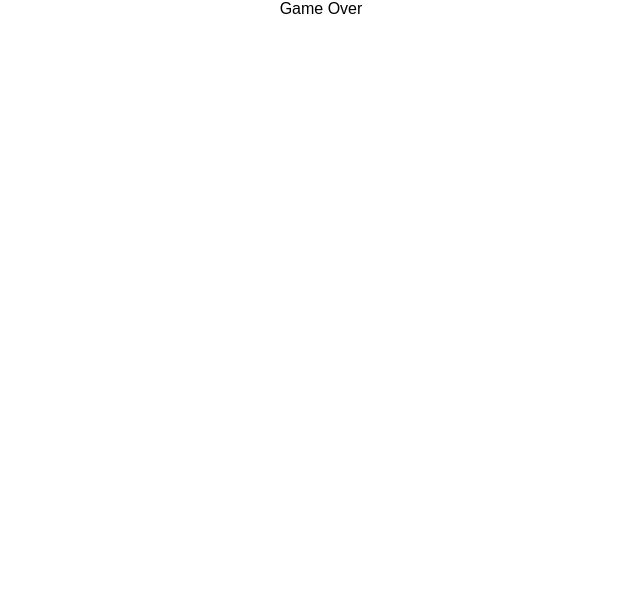
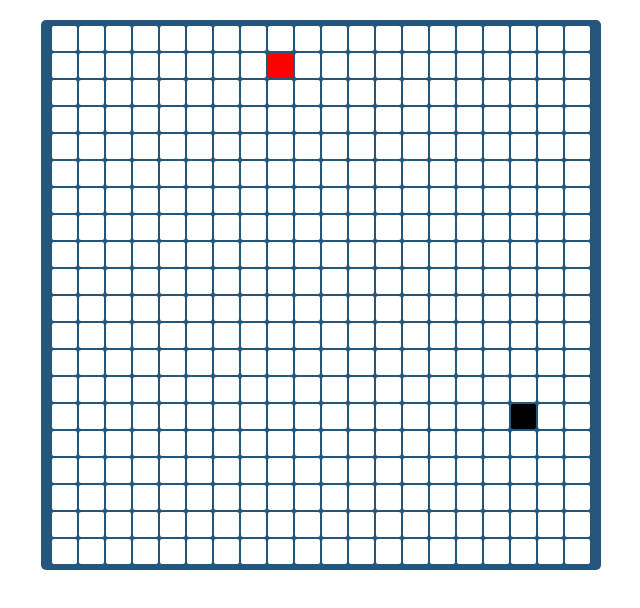
Before and after one commit to wizardone/snake, a React (Create React App) app: page / in a window 1280 px wide. Shown: the top 608 px of the page, without its empty margins (319-959 px from the left). Built offline with nearby package versions, Linux system fonts and the light colour scheme.

Commit message:
rework game logic

```diff
--- a/src/components/App.js
+++ b/src/components/App.js
@@ -4,7 +4,7 @@ import Board from './board.js'
 import Apple from './apple.js'
 import Snake from './snake.js'
 
-const MOVE_RATE = 500
+const MOVE_RATE = 300
 const KEY_CODES = {
   38: 'UP',
   39: 'RIGHT',
@@ -19,23 +19,41 @@ class App extends Component {
   constructor(props) {
     super(props)
     this.state = {
-      applePosition: apple.position,
-      snakePosition: snake.position,
+      apple: {
+        coordinates: apple.position
+      },
+      snake: {
+        coordinates: snake.coordinates
+      },
       snakeDirection: 'RIGHT',
       gameOver: false
     }
   }
 
+  updateSnakePosition = (snake) => {
+    this.setState({
+      snake: {
+        coordinates: [snake.headCoordinates, ...snake.tailCoordinates]
+      }
+    })
+  }
+
+  updateApplePosition = (apple) => {
+    apple.rePosition()
+    this.setState({
+      apple: {
+        coordinates: apple.position
+      }
+    })
+  }
+
+  gameOver = () => {
+    this.setState({ gameOver: true })
+    clearInterval(this.interval)
+  }
+
   moveSnake = () => {
-    setInterval(() => {
-      snake.move(this.state.snakeDirection)
-      if(this.isValidPosition(snake.position)) {
-        this.setState({ snakePosition: snake.position })
-        this.snakeEatApple(this.state.applePosition, snake.position)
-      } else {
-        this.setState({ gameOver: true })
-      }
-    }, MOVE_RATE)
+    const isEating = this.isSnakeEating(this.state.apple.coordinates, snake.coordinates)
   }
 
   keyUp = (e) => {
@@ -43,34 +61,31 @@ class App extends Component {
     this.setState({ snakeDirection: newDirection })
   }
 
-  isValidPosition = (position) => {
+  isValidBoardPosition = (position) => {
     return (position.x <= 20 && position.x >= 1) && (position.y <= 20 && position.y >= 1)
   }
 
-  snakeEatApple = (applePosition, snakePosition) => {
-    if(applePosition.x === snakePosition.x && applePosition.y === snakePosition.y) {
-      apple.rePosition()
-      this.setState({ applePosition: apple.position })
-    }
+  isSnakeEating = (applePosition, snakeCoordinates) => {
+    const snakeHead = snakeCoordinates.slice(0, 1)[0]
+    return applePosition.x === snakeHead.x && applePosition.y === snakeHead.y
   }
 
   componentDidMount() {
-    this.moveSnake(snake)
+    this.interval = setInterval(this.moveSnake, MOVE_RATE)
     document.addEventListener('keyup', this.keyUp)
   }
 
   render() {
-    const { applePosition, snakePosition, gameOver } = this.state
+    const { apple, snake, gameOver } = this.state
     let render = null
     if(gameOver) {
       render = <div>Game Over</div>
-      //render = <Board apple={applePosition} snake={snakePosition}/>
     } else {
-      render = <Board apple={applePosition} snake={snakePosition}/>
+      render = <Board appleCoordinates={apple.coordinates} snakeCoordinates={snake.coordinates}/>
     }
     return (
       <div className="App">
-        {render}
+      {render}
       </div>
     );
   }
--- a/src/components/board.js
+++ b/src/components/board.js
@@ -1,18 +1,18 @@
 import React from 'react'
 import Cell from './cell.js'
 
+// 20x20 cells
 const TOTAL_CELLS = 400
 
 export default class Board extends React.Component {
 
   renderCells() {
     let cells = []
-    let { snake, apple } = this.props
     for(let i = 1; i <= TOTAL_CELLS; i++) {
       let x = i % 20
       if(x === 0) x = 20 // Ugly!
       let y = Math.ceil(i / 20)
-      cells.push(<Cell key={i} x={x} y={y} snake={snake} apple={apple}/>)
+      cells.push(<Cell key={i} x={x} y={y} {...this.props}/>)
     }
     return cells
   }
--- a/src/components/cell.js
+++ b/src/components/cell.js
@@ -1,18 +1,24 @@
 import React from 'react'
 
-const applyClass = (x, y, snake, apple) => {
-  if(snake.x === x && snake.y === y) {
+const isSnake = (x, y, snakeCoordinates) => {
+  return snakeCoordinates.filter((coordinates) => {
+    return coordinates.x === x && coordinates.y === y
+  }).length
+}
+
+const applyClass = (x, y, snakeCoordinates, appleCoordinates) => {
+  if(isSnake(x, y, snakeCoordinates)) {
     return 'cell-snake'
-  } else if(apple.x === x && apple.y === y) {
+  } else if(appleCoordinates.x === x && appleCoordinates.y === y) {
     return 'cell-apple'
   } else {
     return 'cell'
   }
 }
 
-const Cell = ({ x, y, snake, apple }) => {
+const Cell = ({ x, y, snakeCoordinates, appleCoordinates }) => {
   return (
-    <div className={applyClass(x, y, snake, apple)}></div>
+    <div className={applyClass(x, y, snakeCoordinates, appleCoordinates)}></div>
   )
 }
 export default Cell
--- a/src/components/snake.js
+++ b/src/components/snake.js
@@ -1,24 +1,47 @@
 import newPosition from '../helpers.js'
-
 
 export default class Snake {
   constructor() {
-    this.position = newPosition()
+    this.coordinates = [newPosition()]
+    //this.tailCoordinates = []
+    //this.headCoordinates = newPosition()
   }
 
-  move(direction) {
+  move(direction, isEating) {
+    const oldCoordinates = { x: this.headCoordinates.x, y: this.headCoordinates.y }
+    const currentHeadCoordinates = this.coordinates.slice(0, 1)
     if(direction === 'RIGHT') {
-      this._setPosition(this.position.x + 1, this.position.y)
+      this._setHeadPosition(currentHeadCoordinates.x + 1, currentHeadCoordinates.y)
     } else if (direction === 'LEFT') {
-      this._setPosition(this.position.x - 1, this.position.y)
+      this._setHeadPosition(currentHeadCoordinates.x - 1, currentHeadCoordinates.y)
     } else if (direction === 'DOWN') {
-      this._setPosition(this.position.x, this.position.y + 1)
+      this._setHeadPosition(currentHeadCoordinates.x, currentHeadCoordinates.y + 1)
     } else if (direction === 'UP') {
-      this._setPosition(this.position.x, this.position.y - 1)
+      this._setHeadPosition(currentHeadCoordinates.x, currentHeadCoordinates.y - 1)
+    }
+    if(isEating) {
+      this.addTail(oldCoordinates)
+    }
+    this.adjustTail(oldCoordinates)
+  }
+
+  adjustTail(headCoordinates) {
+    if(this.tailCoordinates.length > 1) {
     }
   }
 
-  _setPosition(x, y) {
-    this.position = { x: x, y: y }
+  addTail(coordinates) {
+    this.coordinates.push({ x: coordinates.x, y: coordinates.y })
+  }
+
+  _setHeadPosition(x, y) {
+    this.headCoordinates = { x: x, y: y }
+  }
+
+  _setTailPosition(x, y) {
+    if(this.hasEaten) {
+      this.tailCoordinates.push({ x: x, y: y })
+      this.length += 1
+    }
   }
 }
--- a/src/helpers.js
+++ b/src/helpers.js
@@ -1,6 +1,8 @@
+const MAX = 20
+const MIN = 1
 const newPosition = () => {
-  let x = Math.floor(Math.random() * (20 - 1) + 1)
-  let y = Math.floor(Math.random() * (20 - 1) + 1)
+  let x = Math.floor(Math.random() * (MAX - MIN) + 1)
+  let y = Math.floor(Math.random() * (MAX - MIN) + 1)
   return {
     x: x,
     y: y
```
